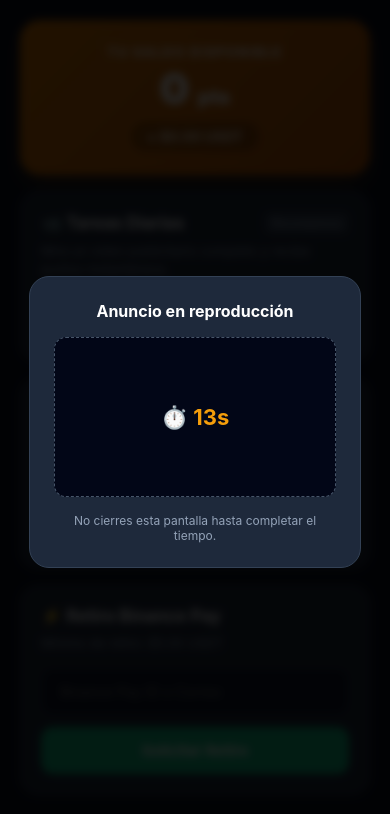
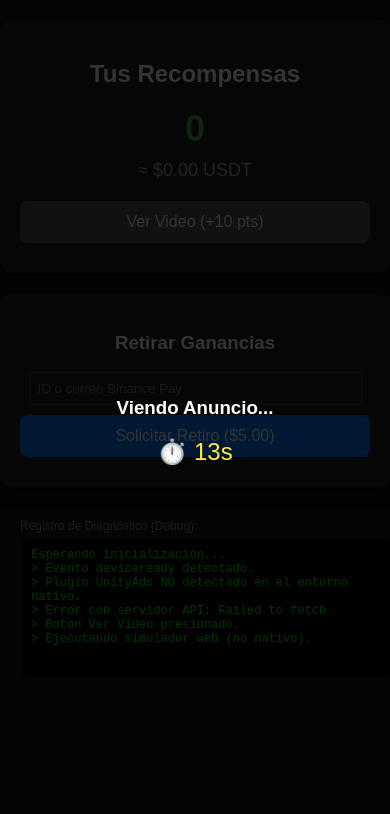
Before and after one commit to danielreal28/app-recompensas, a website: page public/index.html in a window 390 px wide. Both pictures are taken after a click on the button "Ver Video (+10 pts)". Drawn offline with Linux system fonts and the light colour scheme; some packages are replaced by stand-ins of ours; no server answers.

Commit message:
Agregar diagnósticos de depuración y modo prueba para Unity Ads

```diff
--- a/public/app.js
+++ b/public/app.js
@@ -5,7 +5,14 @@ const USD_PER_POINT = 0.0005;
 const UNITY_GAME_ID = "800359230";
 const UNITY_PLACEMENT_ID = "Rewarded_Android";
 
-let isUnityReady = false;
+function logDebug(msg) {
+  console.log(msg);
+  const logDiv = document.getElementById('debug-log');
+  if (logDiv) {
+    logDiv.innerHTML += "<br>> " + msg;
+    logDiv.scrollTop = logDiv.scrollHeight;
+  }
+}
 
 async function loadUserData() {
   try {
@@ -13,7 +20,7 @@ async function loadUserData() {
     const data = await res.json();
     if (data.success) updateUI(data.points);
   } catch (err) {
-    console.error("Error conectando con el servidor:", err);
+    logDebug("Error con servidor API: " + err.message);
   }
 }
 
@@ -29,43 +36,63 @@ function updateUI(points) {
 }
 
 function getUnityPlugin() {
-  return window.unityads || (window.cordova && window.cordova.plugins && window.cordova.plugins.unityads);
+  if (window.unityads) return window.unityads;
+  if (window.cordova && window.cordova.plugins && window.cordova.plugins.unityads) {
+    return window.cordova.plugins.unityads;
+  }
+  return null;
 }
 
 function initUnityAds() {
+  logDebug("Evento deviceready detectado.");
   const unity = getUnityPlugin();
+
   if (unity) {
-    // Inicializar el SDK de Unity Ads en cuanto carga la app
-    unity.unityAdsInit(UNITY_GAME_ID, false);
+    logDebug("Plugin UnityAds encontrado. Inicializando Game ID: " + UNITY_GAME_ID);
 
-    // Escuchar cuando el anuncio esté cargado y listo
+    // Inicializar en modo Test (true) para asegurar disponibilidad inmediata de anuncios de prueba
+    unity.unityAdsInit(UNITY_GAME_ID, true);
+
     unity.unityAdsReady(UNITY_PLACEMENT_ID, function(ready) {
-      if (ready) {
-        isUnityReady = true;
-      }
+      logDebug("Estado UnityAdsReady: " + ready);
     });
+  } else {
+    logDebug("Plugin UnityAds NO detectado en el entorno nativo.");
   }
 }
 
 async function startAdVideo() {
+  logDebug("Boton Ver Video presionado.");
   const unity = getUnityPlugin();
 
   if (unity) {
     showUnityAd(unity);
   } else {
-    // Si no es un entorno nativo (ej. navegador web PC), usa la simulación
+    logDebug("Ejecutando simulador web (no nativo).");
     runWebSimulatedAd();
   }
 }
 
 function showUnityAd(unity) {
-  // Intentar mostrar el anuncio
+  logDebug("Llamando unityAdsReady para " + UNITY_PLACEMENT_ID);
+
+  unity.unityAdsReady(UNITY_PLACEMENT_ID, function(ready) {
+    logDebug("Respuesta Ready: " + ready);
+    if (ready) {
       unity.showUnityAd(UNITY_PLACEMENT_ID, {
         onComplete: function() {
+          logDebug("Anuncio completado con exito.");
           claimReward();
         },
         onFail: function() {
+          logDebug("Fallo la reproduccion del anuncio.");
           alert("No se pudo completar la visualización del anuncio.");
+        }
+      });
+    } else {
+      logDebug("Anuncio no listo aun. Re-inicializando Unity...");
+      unity.unityAdsInit(UNITY_GAME_ID, true);
+      alert("El anuncio se está preparando. Presiona de nuevo en 5 segundos.");
     }
   });
 }
--- a/public/index.html
+++ b/public/index.html
@@ -5,95 +5,109 @@
   <meta name="viewport" content="width=device-width, initial-scale=1.0">
   <title>App Recompensas</title>
   <style>
-    * { box-sizing: border-box; margin: 0; padding: 0; font-family: -apple-system, BlinkMacSystemFont, "Segoe UI", Roboto, sans-serif; }
-    body { background-color: #0b1120; color: #ffffff; padding: 20px; display: flex; justify-content: center; }
-    .container { width: 100%; max-width: 420px; display: flex; flex-direction: column; gap: 16px; }
-
-    /* Header Card Saldo */
-    .balance-card { background: linear-gradient(135deg, #d97706 0%, #b45309 100%); border-radius: 20px; padding: 24px; text-align: center; box-shadow: 0 10px 25px -5px rgba(217, 119, 6, 0.3); }
-    .balance-title { font-size: 13px; font-weight: 800; letter-spacing: 1.5px; opacity: 0.9; margin-bottom: 8px; text-transform: uppercase; }
-    .balance-points { font-size: 42px; font-weight: 900; line-height: 1; margin-bottom: 12px; }
-    .balance-usd { display: inline-block; background: rgba(0,0,0,0.25); padding: 6px 16px; border-radius: 20px; font-size: 14px; font-weight: 700; color: #ffedd5; }
-
-    /* Functional Cards */
-    .card { background: #1e293b; border-radius: 18px; padding: 20px; border: 1px solid #334155; }
-    .card-header { display: flex; align-items: center; justify-content: space-between; margin-bottom: 8px; }
-    .card-title { font-size: 17px; font-weight: 700; display: flex; align-items: center; gap: 8px; }
-    .badge { font-size: 11px; background: #334155; padding: 4px 8px; border-radius: 6px; color: #94a3b8; font-weight: 600; }
-    .badge-green { background: rgba(16, 185, 129, 0.15); color: #10b981; }
-    .card-desc { font-size: 13px; color: #94a3b8; line-height: 1.4; margin-bottom: 16px; }
-
-    /* Inputs y Botones */
-    .btn { width: 100%; background: #f59e0b; color: #000; border: none; padding: 14px; border-radius: 12px; font-weight: 700; font-size: 15px; cursor: pointer; transition: 0.2s; }
-    .btn:active { transform: scale(0.98); }
-    .btn:disabled { background: #64748b; color: #cbd5e1; cursor: not-allowed; }
-    .btn-green { background: #10b981; color: #ffffff; }
-    .btn-secondary { background: #334155; color: #ffffff; padding: 10px 14px; width: auto; font-size: 13px; }
-
-    .input-group { display: flex; gap: 8px; background: #0f172a; padding: 6px; border-radius: 12px; border: 1px solid #334155; align-items: center; }
-    .input-field { background: transparent; border: none; color: #fff; padding: 8px 12px; width: 100%; font-size: 14px; outline: none; }
-
-    /* Modal de Video */
-    .modal { display: none; position: fixed; top: 0; left: 0; width: 100%; height: 100%; background: rgba(0,0,0,0.85); justify-content: center; align-items: center; z-index: 100; backdrop-filter: blur(4px); }
-    .modal-content { background: #1e293b; padding: 24px; border-radius: 20px; width: 85%; max-width: 340px; text-align: center; border: 1px solid #334155; }
-    .video-box { background: #020617; height: 160px; display: flex; justify-content: center; align-items: center; border-radius: 12px; margin: 16px 0; border: 1px dashed #475569; color: #f59e0b; font-size: 22px; font-weight: bold; }
+    body {
+      font-family: Arial, sans-serif;
+      background-color: #121212;
+      color: #ffffff;
+      margin: 0;
+      padding: 20px;
+      display: flex;
+      flex-direction: column;
+      align-items: center;
+    }
+    .card {
+      background-color: #1e1e1e;
+      padding: 20px;
+      border-radius: 12px;
+      width: 100%;
+      max-width: 400px;
+      box-shadow: 0 4px 6px rgba(0, 0, 0, 0.3);
+      text-align: center;
+      margin-bottom: 20px;
+    }
+    .points {
+      font-size: 36px;
+      font-weight: bold;
+      color: #4caf50;
+      margin: 10px 0;
+    }
+    .usd {
+      font-size: 18px;
+      color: #aaaaaa;
+      margin-bottom: 20px;
+    }
+    button {
+      background-color: #007bff;
+      color: white;
+      border: none;
+      padding: 12px 20px;
+      font-size: 16px;
+      border-radius: 8px;
+      cursor: pointer;
+      width: 100%;
+      margin-bottom: 10px;
+    }
+    button:disabled {
+      background-color: #555555;
+    }
+    .modal {
+      display: none;
+      position: fixed;
+      top: 0;
+      left: 0;
+      width: 100%;
+      height: 100%;
+      background: rgba(0,0,0,0.8);
+      justify-content: center;
+      align-items: center;
+      flex-direction: column;
+    }
+    .timer {
+      font-size: 24px;
+      color: #ffeb3b;
+    }
+    #debug-log {
+      background-color: #000;
+      color: #00ff00;
+      font-family: monospace;
+      font-size: 12px;
+      padding: 10px;
+      border-radius: 6px;
+      width: 100%;
+      max-width: 400px;
+      height: 120px;
+      overflow-y: auto;
+      text-align: left;
+      border: 1px solid #333;
+    }
   </style>
 </head>
 <body>
 
-  <div class="container">
-    <!-- Saldo Card -->
-    <div class="balance-card">
-      <div class="balance-title">TU SALDO DISPONIBLE</div>
-      <div class="balance-points"><span id="user-points">0</span> <span style="font-size:20px;">pts</span></div>
-      <div class="balance-usd" id="user-usd">≈ $0.00 USDT</div>
-    </div>
-
-    <!-- Tareas Diarias -->
-    <div class="card">
-      <div class="card-header">
-        <div class="card-title">📹 Tareas Diarias</div>
-        <span class="badge">Recompensa</span>
-      </div>
-      <div class="card-desc">Mira un video publicitario completo y recibe puntos instantáneos.</div>
-      <button id="btn-watch-ad" class="btn" onclick="startAdVideo()">Ver Video (+10 pts)</button>
-    </div>
-
-    <!-- Invita y Gana -->
-    <div class="card">
-      <div class="card-header">
-        <div class="card-title">👥 Invita y Gana</div>
-        <span class="badge badge-green">10% de por vida</span>
-      </div>
-      <div class="card-desc">Gana comisiones pasivas por cada video que vean tus amigos.</div>
-      <div class="input-group">
-        <div class="input-field" id="ref-code" style="font-weight: bold; color: #f59e0b;">DANI123</div>
-        <button class="btn btn-secondary" onclick="copyRefCode()">Copiar Link</button>
-      </div>
-    </div>
-
-    <!-- Retiro -->
-    <div class="card">
-      <div class="card-header">
-        <div class="card-title">⚡ Retiro Binance Pay</div>
-      </div>
-      <div class="card-desc">Mínimo de retiro: $5.00 USDT</div>
-      <div class="input-group" style="margin-bottom: 12px;">
-        <input type="text" id="binance-id" class="input-field" placeholder="Binance Pay ID o Correo">
-      </div>
-      <button class="btn btn-green" onclick="requestWithdrawal()">Solicitar Retiro</button>
-    </div>
+  <div class="card">
+    <h2>Tus Recompensas</h2>
+    <div class="points" id="user-points">0</div>
+    <div class="usd" id="user-usd">≈ $0.00 USDT</div>
+    <button id="btn-watch-ad" onclick="startAdVideo()">Ver Video (+10 pts)</button>
   </div>
 
-  <!-- Modal Reproductor de Anuncio -->
-  <div id="ad-modal" class="modal">
-    <div class="modal-content">
-      <h3 style="font-size: 16px;">Anuncio en reproducción</h3>
-      <div class="video-box" id="video-timer">⏱️ 15s</div>
-      <p style="font-size: 12px; color: #94a3b8;">No cierres esta pantalla hasta completar el tiempo.</p>
-    </div>
+  <div class="card">
+    <h3>Retirar Ganancias</h3>
+    <input type="text" id="binance-id" placeholder="ID o correo Binance Pay" style="width:90%; padding:8px; margin-bottom:10px; border-radius:4px; border:1px solid #444; background:#222; color:#fff;">
+    <button onclick="requestWithdrawal()">Solicitar Retiro ($5.00)</button>
   </div>
 
+  <div style="width: 100%; max-width: 400px;">
+    <p style="font-size:12px; color:#888; margin-bottom:4px;">Registro de Diagnóstico (Debug):</p>
+    <div id="debug-log">Esperando inicialización...</div>
+  </div>
+
+  <div class="modal" id="ad-modal">
+    <h3>Viendo Anuncio...</h3>
+    <div class="timer" id="video-timer">⏱️ 15s</div>
+  </div>
+
+  <script src="cordova.js"></script>
   <script src="app.js"></script>
 </body>
 </html>
```
Lines whose indentation alone changed are shown as unchanged.
